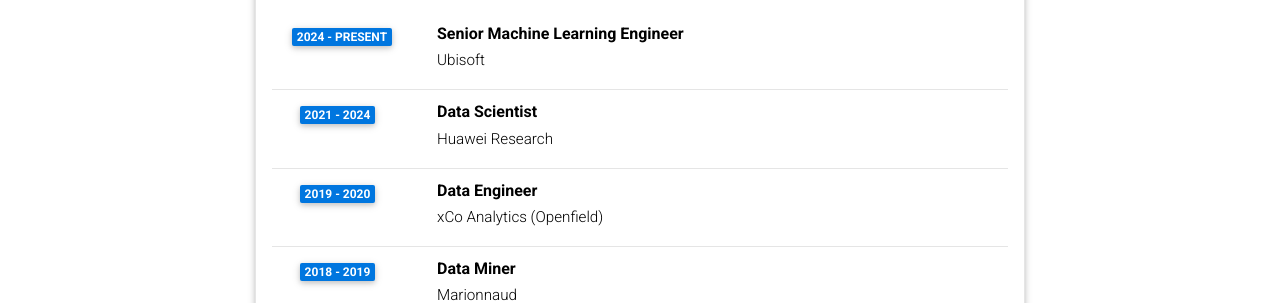
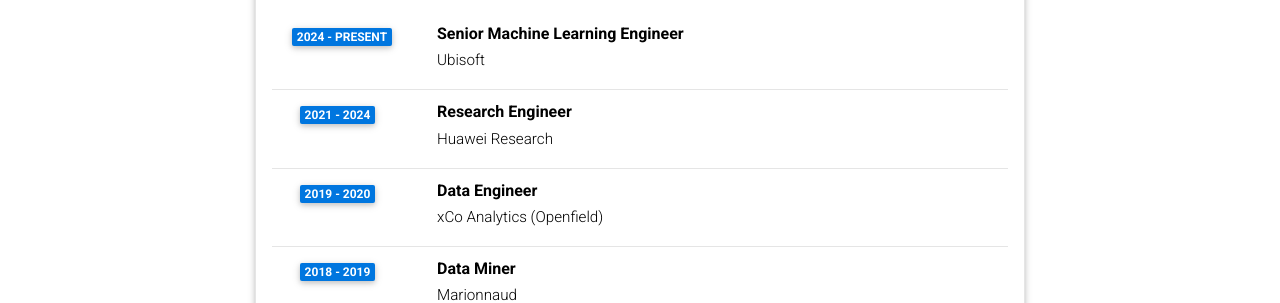
Before and after one commit to Raphaaal/raphaaal.github.io, a Jekyll site: the page built from _pages/cv.md, in a window 1280 px wide and 900 px high, scrolled down 772 px. Shown: the part 158-461 px from the top of the window. Built offline with Jekyll 4.4.1, drawn with Linux system fonts in a browser that asks for light colours; comment, search, counter and statistics services are not loaded; a style sheet for code colours, icons or effects is not loaded.

Commit message:
feat: update resume yaml

```diff
--- a/_data/cv.yml
+++ b/_data/cv.yml
@@ -55,7 +55,7 @@
       institution: Ubisoft
       year: 2024 - Present
 
-    - title: Data Scientist
+    - title: Research Engineer
       institution: Huawei Research
       year: 2021 - 2024
 
```
